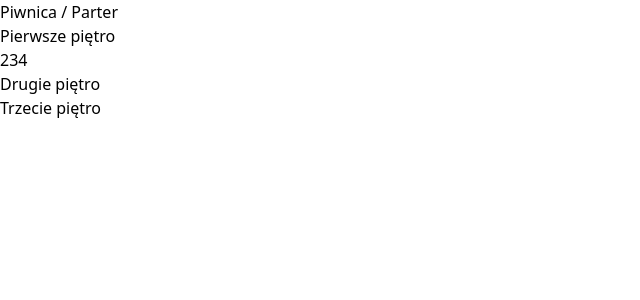
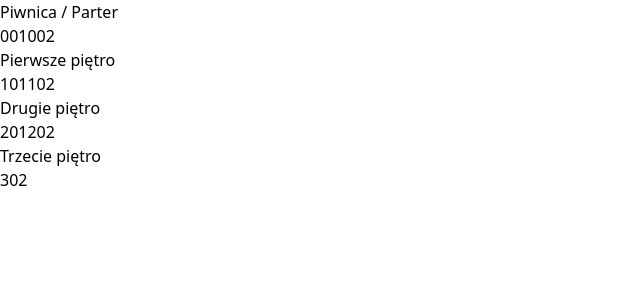
Before and after one commit to dzajlopment/keyFrontend, a React (Vite) app: page / in a window 1280 px wide. Shown: the top 300 px of the page, without its empty margins (0-640 px from the left). Built offline with nearby package versions, Linux system fonts and the light colour scheme; no server answers.

Commit message:
Implement dummy data

```diff
--- a/src/App.tsx
+++ b/src/App.tsx
@@ -1,5 +1,12 @@
 import { createBrowserRouter, RouterProvider } from "react-router-dom";
 import KeyBox from "./components/KeyBox";
+
+import useTeachers from "./hooks/useTeachers";
+import useKeys from "./hooks/useKeys";
+
+//* Only for testing
+import DUMMY_DATA from "./assets/DUMMY_DATA.json";
+import { useEffect } from "react";
 
 const router = createBrowserRouter([
 	{
@@ -13,6 +20,15 @@ const router = createBrowserRouter([
 ]);
 
 const App = () => {
+	//* Only for testing
+	const { setTeachers } = useTeachers();
+	const { setKeys } = useKeys();
+
+	useEffect(() => {
+		setTeachers(DUMMY_DATA.teachers);
+		setKeys(DUMMY_DATA.keys);
+	}, []);
+
 	return <RouterProvider router={router} />;
 };
 
--- a/src/components/KeyBox/index.tsx
+++ b/src/components/KeyBox/index.tsx
@@ -1,25 +1,12 @@
 import { type Key } from "../../types/models";
 import { Floor } from "./Floor";
 import useKeys from "../../hooks/useKeys";
-import { useEffect } from "react";
 
 const getFloorKeys = (keys: Key[], floor: number) =>
 	keys.filter((key) => key.floor === floor);
 
 const KeyBox = () => {
-	const { keys, setKeys } = useKeys();
-
-	useEffect(() => {
-		setKeys([
-			{
-				floor: 1,
-				name: "234",
-				owner: 2,
-			},
-		]);
-	}, []);
-
-	console.log(keys);
+	const { keys } = useKeys();
 
 	return (
 		<section>
```
